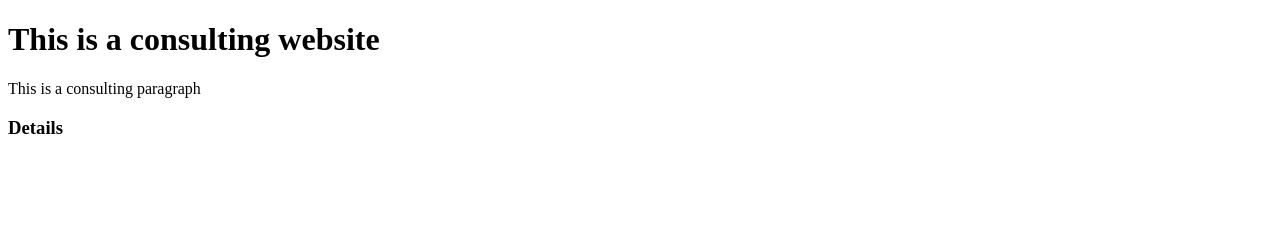
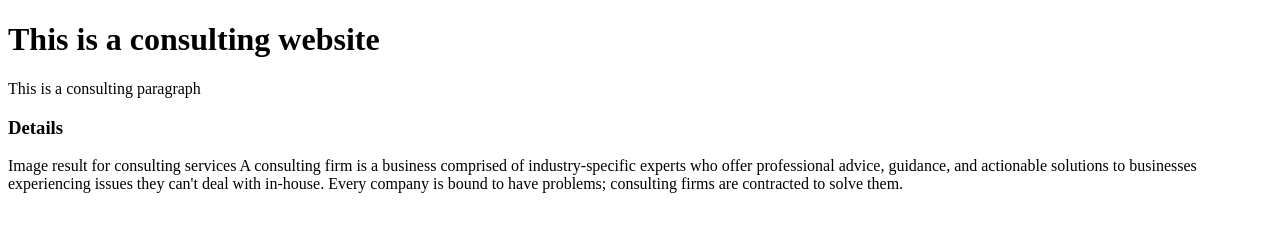
Before and after one commit to MSaadUsmani47/ConsultingWebsite, a plain HTML site: page index.html in a window 1280 px wide. Drawn offline with Linux system fonts and the light colour scheme.

```diff
--- a/index.html
+++ b/index.html
@@ -7,5 +7,9 @@
         <h1>This is a consulting website</h1>
         <p>This is a consulting paragraph</p>
         <h3>Details</h3>
+        <p>
+Image result for consulting services
+A consulting firm is a business comprised of industry-specific experts who offer professional advice, guidance, and actionable solutions to businesses experiencing issues they can't deal with in-house. Every company is bound to have problems; consulting firms are contracted to solve them.
+        </p>
     </body>
 </html>
```
